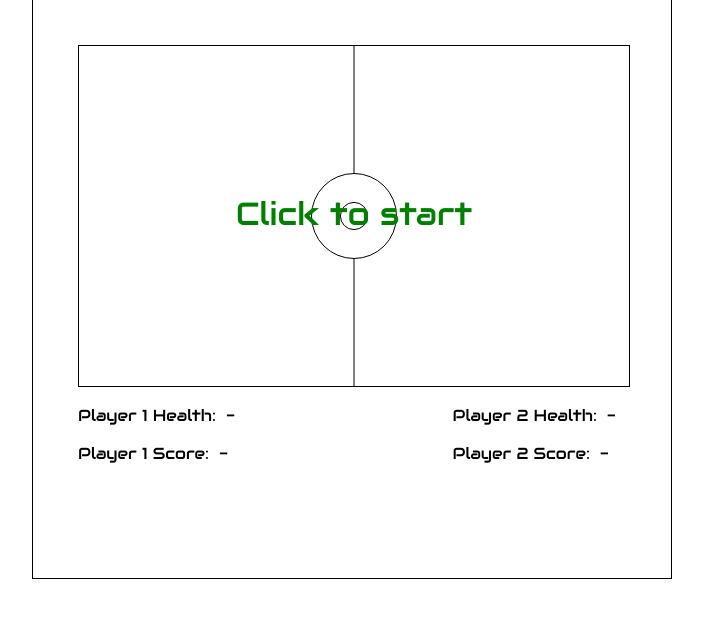
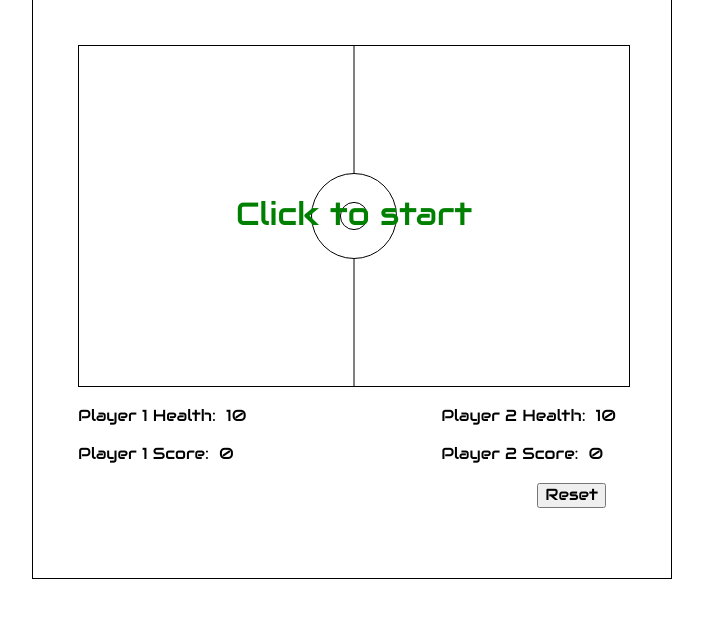
Before and after one commit to marktrevail/pong-game, a PHP site: page / in a window 1280 px wide. Shown: the part 121-739 px from the top of the page, without its empty margins (288-991 px from the left). Run offline with PHP 8.4, Linux system fonts and the light colour scheme.

Commit message:
Stable version 0.1

```diff
--- a/css/_layout.css
+++ b/css/_layout.css
@@ -12,3 +12,22 @@
   display: block;
   border:  1px solid black;
   }
+
+  #points-container-all {
+    display: flex;
+    justify-content: space-between;
+  }
+
+  .health-container {
+    display: flex;
+  }
+
+  .score-container {
+    display: flex;
+  }
+
+.button-container{
+  display: flex;
+  margin: 20px;
+  justify-content: flex-end;
+}
--- a/css/_module.css
+++ b/css/_module.css
@@ -1,12 +1,3 @@
-#points-container-all {
-  display: flex;
-  justify-content: space-between;
+#button-reset {
+  font-size: 2em;
 }
-
-.health-container {
-  display: flex;
-}
-
-.score-container {
-  display: flex;
-}
--- a/index.html
+++ b/index.html
@@ -22,25 +22,29 @@
     <div class="points-container-player">
       <div class="health-container">
         <span>Player 1 Health:</span>
-        <span id="health-player-1">-</span>
+        <span id="health-player-1">10</span>
       </div>
       <div class="score-container">
         <span>Player 1 Score:</span>
-        <span id="score-player-1">-</span>
+        <span id="score-player-1">0</span>
       </div>
     </div>
 
     <div class="points-container-player">
       <div class="health-container">
         <span>Player 2 Health:</span>
-        <span id="health-player-2">-</span>
+        <span id="health-player-2">10</span>
       </div>
       <div class="score-container">
         <span>Player 2 Score:</span>
-        <span id="score-player-2">-</span>
+        <span id="score-player-2">0</span>
       </div>
     </div>
 
+  </div>
+
+  <div class="button-container">
+    <button id="button-reset">Reset</button>
   </div>
 
 </section>
--- a/js/canvas.js
+++ b/js/canvas.js
@@ -53,6 +53,7 @@ class GameCanvas {
   }
 
   renderStartScreen() {
+    this.clear();
     this.renderGameBackground(); // Add the background to the canvas
     this.ctx.fillStyle = "green";
     this.ctx.textBaseline = "middle";
@@ -78,12 +79,12 @@ class GameCanvas {
     setTimeout(()=> {
       this.clear();
       this.ctx.fillText("2", (this.width / 2), (this.height / 2));
-    }, 1000);
+    }, 500);
 
     setTimeout(()=> {
       this.clear();
       this.ctx.fillText("1", (this.width / 2), (this.height / 2));
-    }, 2000);
+    }, 1000);
   };
 
   renderWinScreen(winner) {
--- a/js/game-manager.js
+++ b/js/game-manager.js
@@ -86,11 +86,10 @@ class GameManager{
 
     // Score
     if(this.player1.health === 0) {
-      this.player1.score += 1;
-      console.log(this.player1.score)
+      this.player2.score += 1;
     }
     if(this.player2.health === 0) {
-      this.player2.score += 1;
+      this.player1.score += 1;
     }
   }
 
@@ -103,11 +102,11 @@ class GameManager{
 
   checkForWin() {
     if(this.player1.health === 0) {
-      this.canvas.renderWinScreen("Player 1");
+      this.canvas.renderWinScreen("Player 2");
       this.resetHealths();
     }
     if(this.player2.health === 0) {
-      this.canvas.renderWinScreen("Player 2");
+      this.canvas.renderWinScreen("Player 1");
       this.resetHealths();
     }
   }
@@ -117,13 +116,9 @@ class GameManager{
     this.player2.health = 10;  // TODO! Not hardcode max health
   }
 
-  resetGame() {
-    this.resetHealths;
+  resetScores() {
     this.player1.score = 0;
     this.player2.score = 0;
-
-    this.canvas.renderStartScreen();
-    this.canvas.renderHealthAndScore();
   }
 
 };
--- a/js/main.js
+++ b/js/main.js
@@ -54,7 +54,7 @@ $(function() {
   };
 
   // --------------------------------------------------------------------------------------
-  // Create start new / next game function
+  // Create functions for Start next game, and Reset game
   // --------------------------------------------------------------------------------------
 
   function startNextGame() {
@@ -63,15 +63,25 @@ $(function() {
     gameManager.renderHealthAndScore();
 
     gameCanvas.renderCountdown( );
-    setTimeout(()=>{window.requestAnimationFrame(gameAnimationStep)}, 3000);  // TODO! Fix this to use Promises or callbacks from countdown
+    setTimeout(()=>{window.requestAnimationFrame(gameAnimationStep)}, 1500);  // TODO! Fix this to use Promises or callbacks from countdown
   };
+
+  function resetGame() {   // TODO! Doesn't work during countdown
+    doGameAnimation = false;
+    gameManager.resetHealths();
+    gameManager.resetScores();
+    gameManager.renderHealthAndScore();
+    gameCanvas.renderStartScreen();
+  }
+
 
   // --------------------------------------------------------------------------------------
   // Load the start screen, and allow starting the game on click!
   // --------------------------------------------------------------------------------------
 
   gameCanvas.renderStartScreen();
-  $("#game-canvas").on("click", startNextGame);
+  $("#game-canvas").on("click", startNextGame);  // Set up START event listener (click on canvas)
+  $("#button-reset").on("click", resetGame);  // Set up RESET event listener (click on reset button)
 
 
 
```
